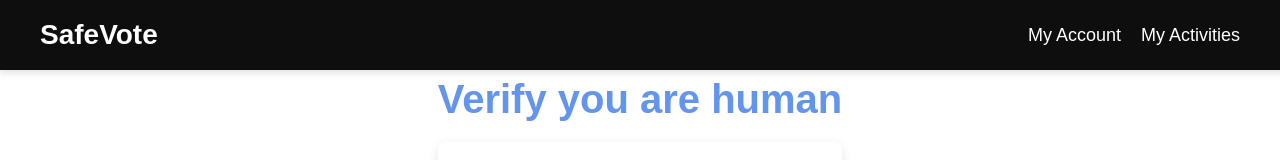
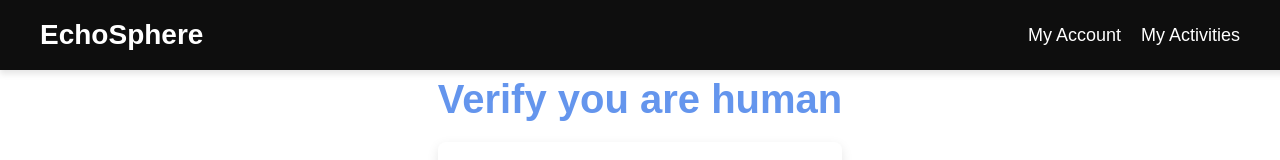
Before and after one commit to XinruiPeng/Junction2024, a React (Create React App) app in the folder junction2024-sitra-challenge/: page / in a window 1280 px wide. Shown: the top 160 px of the page. Built offline with nearby package versions, Linux system fonts and the light colour scheme; what chartjs-plugin-datalabels would draw is missing.

Commit message:
change name

```diff
--- a/junction2024-sitra-challenge/src/components/NavBar.js
+++ b/junction2024-sitra-challenge/src/components/NavBar.js
@@ -7,7 +7,7 @@ const Navbar = () => {
     <nav className="navbar">
       <div className="navbar-logo">
         <Link to="/forum">
-          <h2>SafeVote</h2> {/* The name or logo of your application */}
+          <h2>EchoSphere</h2> {/* The name or logo of your application */}
         </Link>
       </div>
 
```
